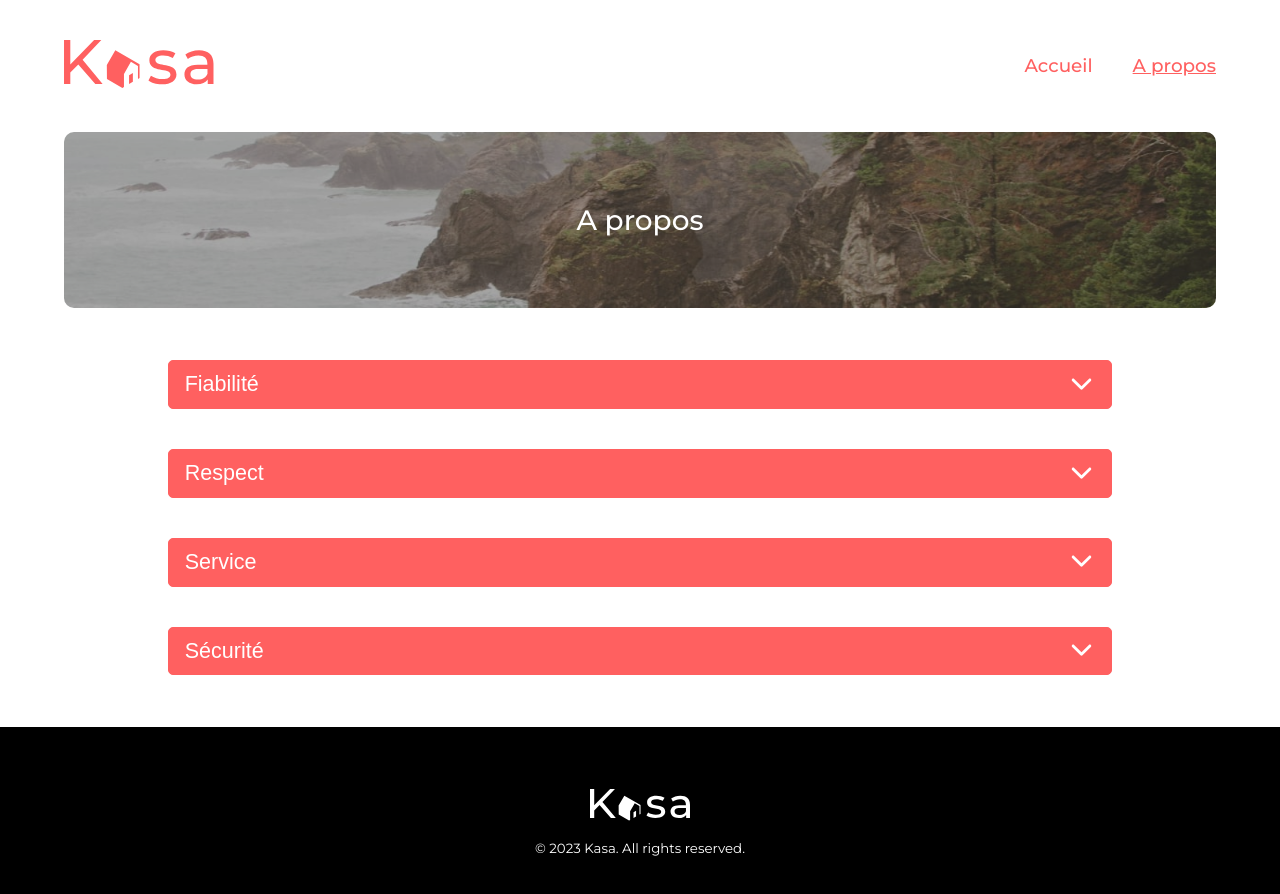
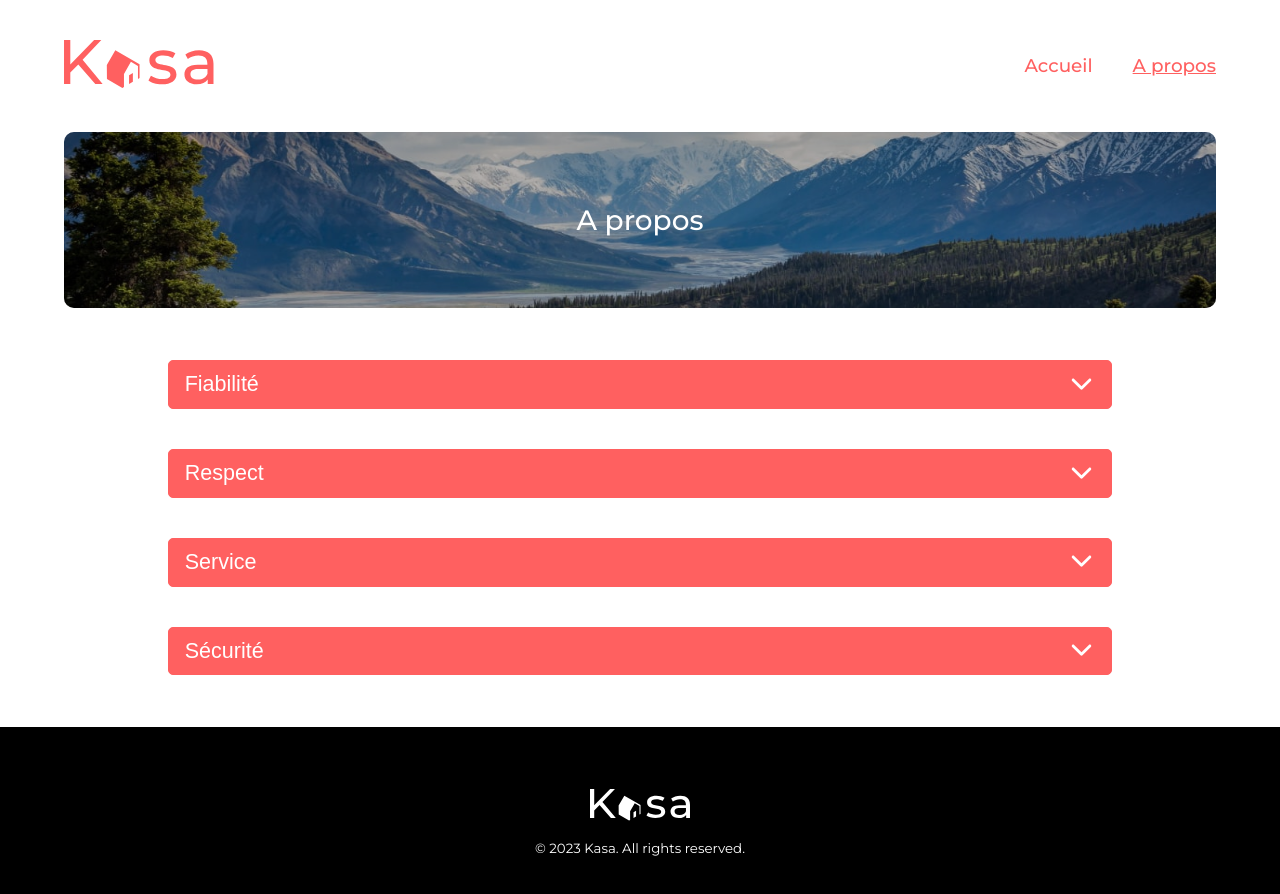
Before and after one commit to csocrate/Rental-properties-app-React, a React (Vite) app: page /a-propos in a window 1280 px wide. Shown: the top 894 px of the page. Built offline with nearby package versions, Linux system fonts and the light colour scheme.

Commit message:
closes #12 - Update Banner component with background image

```diff
--- a/src/assets/scss/abstracts/_variables.scss
+++ b/src/assets/scss/abstracts/_variables.scss
@@ -22,7 +22,9 @@
   $secondary-color:                      #FFF;
   $tertiary-color:                       #000;
 
+  $dark-light:                           lighten($tertiary-color, 30%); // #F6F6F6
   $gray-light:                           lighten($tertiary-color, 96.47%); // #F6F6F6
+  $cover-light:                          rgba($tertiary-color, .3);
 
   /**
     * Typography
@@ -98,6 +100,8 @@ $bg-color-footer:                         $tertiary-color;
 // --------------------------------------------------
 
 //== Banner ==
+$bg-color-banner:                         $dark-light;
+$bg-color-banner-after:                   $cover-light;
 $font-size-h1-banner:                     $font-size-normal * 1.3;
 $font-size-h1-banner-375:                 $font-size-normal * 1.4;
 $font-size-h1-banner-411:                 $font-size-normal * 1.5;
--- a/src/assets/scss/components/_banner.scss
+++ b/src/assets/scss/components/_banner.scss
@@ -6,6 +6,10 @@
   width: 100%;
   height: 15vh;
   padding: 1rem;
+  border-radius: 10px;
+  background-color: $bg-color-banner;
+  background-repeat: no-repeat;
+  background-size: 100% 100%;
 
   @media (min-width: $breakpoint-375) {
     height: 17vh;
@@ -35,6 +39,7 @@
 
   h1 {
     margin-right: 4rem;
+    z-index: 2;
 
     @media (min-width: $breakpoint-375) {
       margin-right: 6rem;
@@ -53,18 +58,16 @@
     }
   }
 
-  &::before {
+  &::after {
+    display: block;
     content: "";
     position: absolute;
     top: 0;
     left: 0;
     width: 100%;
     height: 100%;
-    border-radius: 10px;
-    background-image: url("../../assets/images/home_banner.jpg");
-    background-repeat: no-repeat;
-    background-size: 100% 100%;
-    z-index: -1;
-    filter: brightness(.65);
+    border-radius: inherit;
+    z-index: 1;
+    background-color: $bg-color-banner-after;
   }
 }
--- a/src/components/Banner/index.jsx
+++ b/src/components/Banner/index.jsx
@@ -1,10 +1,12 @@
 import PropTypes from 'prop-types';
 
-function Banner({title}) {
+function Banner({title, image}) {
+
+  const bgImage = {backgroundImage: `url(${image})`};
 
   return (
     <>
-      <div className="banner">
+      <div className="banner" style = {bgImage}>
         <h1>
           {title}
         </h1>
@@ -14,7 +16,8 @@ function Banner({title}) {
 }
 
 Banner.propTypes = {
-  title: PropTypes.string
+  title: PropTypes.string,
+  image: PropTypes.string
 }
 
 export default Banner;
--- a/src/pages/About/index.jsx
+++ b/src/pages/About/index.jsx
@@ -7,7 +7,8 @@ function About() {
   return (
     <>
       <Banner
-        title = 'A propos' />
+        title = 'A propos'
+        image = 'src/assets/images/about_banner.jpg' />
       <div className="about">
         <div>
           {
--- a/src/pages/Home/index.jsx
+++ b/src/pages/Home/index.jsx
@@ -26,7 +26,8 @@ function Home() {
   return (
     <>
       <Banner
-        title = 'Chez vous, partout et ailleurs' />
+        title = 'Chez vous, partout et ailleurs'
+        image = 'src/assets/images/home_banner.jpg' />
       <div className="cards">
         <div>
           {
```
Also changed, not shown: src/assets/images/about_banner.jpg (added).
